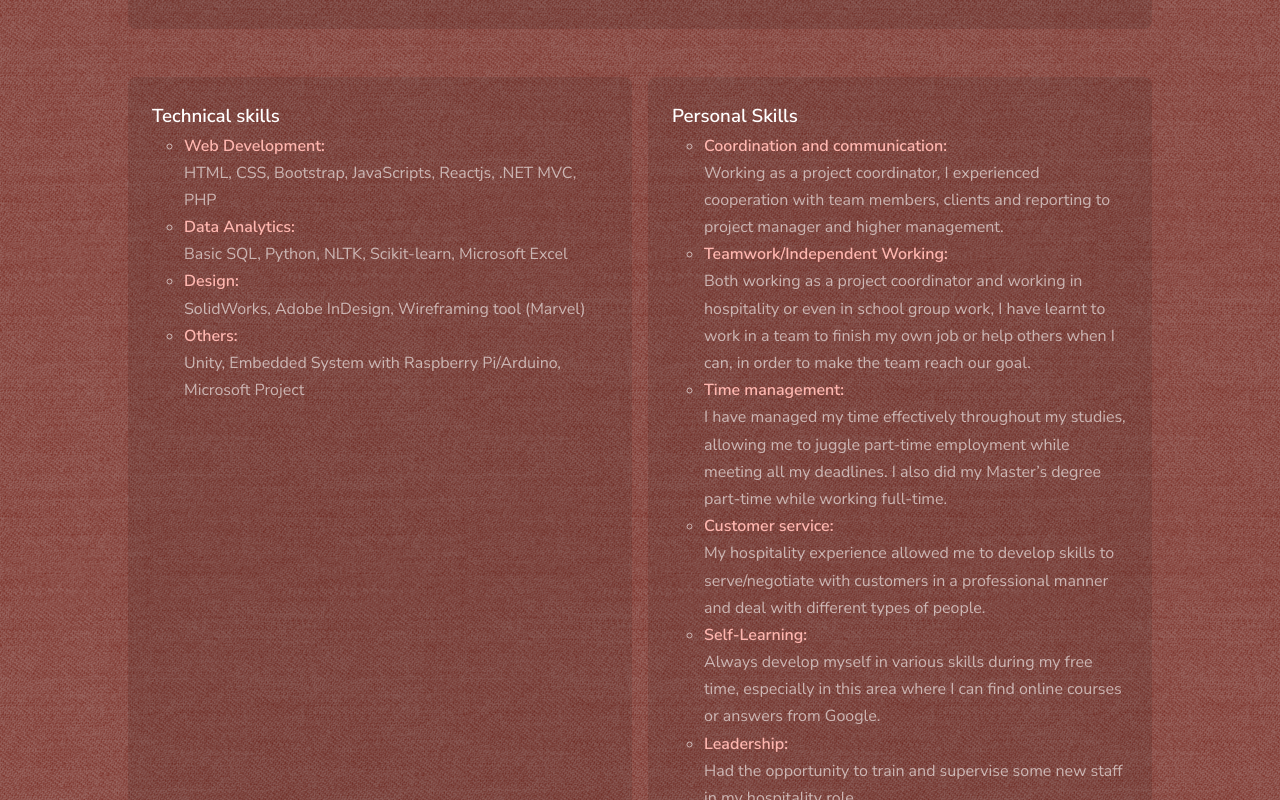
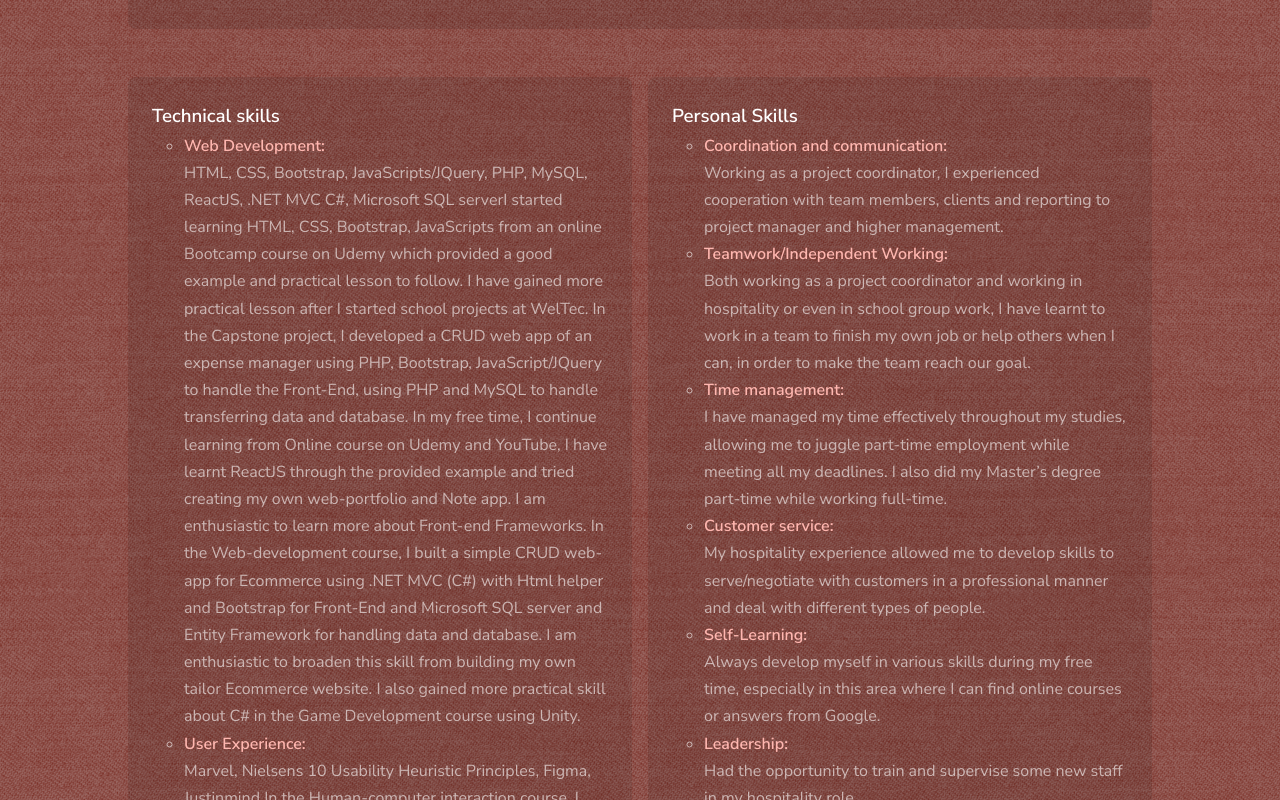
Before and after one commit to warismee/my-site-react, a React (Create React App) app: page / in a window 1280 px wide. Shown: the part 2360-3160 px from the top of the page. Built offline with nearby package versions, Linux system fonts and the light colour scheme.

Commit message:
Edit exp

```diff
--- a/src/components/Experience/Experience.jsx
+++ b/src/components/Experience/Experience.jsx
@@ -37,10 +37,9 @@ const Experience = () => {
         <div className='exp_card'>
           <h3>Technical skills</h3>
             <ul>
-              <li><h4>Web Development:</h4> HTML, CSS, Bootstrap, JavaScripts, Reactjs, .NET MVC, PHP</li>
-              <li><h4>Data Analytics:</h4> Basic SQL, Python, NLTK, Scikit-learn, Microsoft Excel</li>
-              <li><h4>Design:</h4> SolidWorks, Adobe InDesign, Wireframing tool (Marvel)</li>
-              <li><h4>Others:</h4> Unity, Embedded System with Raspberry Pi/Arduino, Microsoft Project</li>
+              <li><h4>Web Development:</h4><span>HTML, CSS, Bootstrap, JavaScripts/JQuery, PHP, MySQL, ReactJS, .NET MVC C#, Microsoft SQL server</span>I started learning HTML, CSS, Bootstrap, JavaScripts from an online Bootcamp course on Udemy which provided a good example and practical lesson to follow. I have gained more practical lesson after I started school projects at WelTec. In the Capstone project, I developed a CRUD web app of an expense manager using PHP, Bootstrap, JavaScript/JQuery to handle the Front-End, using PHP and MySQL to handle transferring data and database. In my free time, I continue learning from Online course on Udemy and YouTube, I have learnt ReactJS through the provided example and tried creating my own web-portfolio and Note app. I am enthusiastic to learn more about Front-end Frameworks. In the Web-development course, I built a simple CRUD web-app for Ecommerce using .NET MVC (C#) with Html helper and Bootstrap for Front-End and Microsoft SQL server and Entity Framework for handling data and database. I am enthusiastic to broaden this skill from building my own tailor Ecommerce website. I also gained more practical skill about C# in the Game Development course using Unity.</li>
+              <li><h4>User Experience:</h4><span>Marvel, Nielsens 10 Usability Heuristic Principles, Figma,  Justinmind</span> In the Human-computer interaction course, I designed a Wireframe/Prototype of a mobile app using Marvel tools to investigate User experience follows the Nielsens 10 Usability Heuristic Principles. In the Capstone Project, I used Figma and Justinmind for Wireframing tool.</li>
+              <li><h4>Project Management and Other Tools: <span>Microsoft Project, Jira, Git</span></h4>In the Capstone project, I gained experience using Microsoft Project to handle the project management along with Jira and using Git for sharing code with teammate.</li>
             </ul>
         </div>
         <div className='exp_card'>
```
